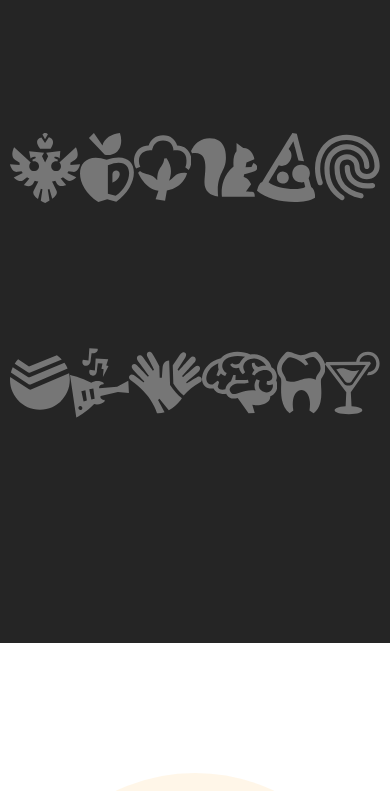
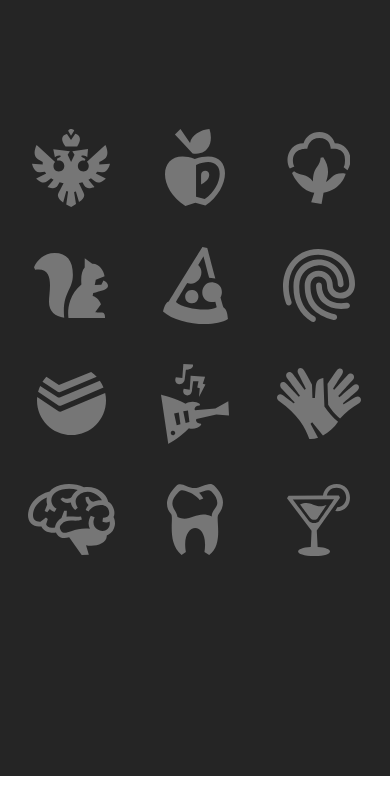
Before and after one commit to evan-weissrussland/portfolio, a React app: page / in a window 390 px wide. Shown: the part 9760-10551 px from the top of the page. Built offline with nearby package versions, Linux system fonts and the light colour scheme.

Commit message:
адаптив Store

```diff
--- a/src/components/Store.tsx
+++ b/src/components/Store.tsx
@@ -4,7 +4,7 @@ import sprite from "../images/sprite.svg";
 import React from "react";
 
 const icons = [
-    [{
+    {
         id: 1,
         icon: {
             id: 'orel',
@@ -57,9 +57,7 @@ const icons = [
             height: '73',
             viewBox: "0 0 72 73"
         }
-        }
-    ],
-    [
+    },
     {
         id: 7,
         icon: {
@@ -114,7 +112,7 @@ const icons = [
             viewBox: "0 0 63 72"
         }
     }
-    ]
+
 ]
 
 export const Store = () => {
@@ -127,20 +125,14 @@ export const Store = () => {
                         works.
                     </p>
                     <aside>
-                        <div>
-                            {icons[0].map(i => <svg key={i.id} width={i.icon.width} height={i.icon.height}
+                        <div>{icons.map(i => <div key={i.id}>
+                            <svg width={i.icon.width} height={i.icon.height}
                                  viewBox={i.icon.viewBox}
                                  fill="none"
                                  xmlns="http://www.w3.org/2000/svg">
                                 <use xlinkHref={`${sprite}#${i.icon.id}`}/>
-                            </svg>)}
-                        </div>
-                        <div>{icons[1].map(i => <svg key={i.id} width={i.icon.width} height={i.icon.height}
-                                                     viewBox={i.icon.viewBox}
-                                                     fill="none"
-                                                     xmlns="http://www.w3.org/2000/svg">
-                            <use xlinkHref={`${sprite}#${i.icon.id}`}/>
-                        </svg>)}</div>
+                            </svg>
+                        </div>)}</div>
                     </aside>
                 </StoreWrapper>
             </Container>
@@ -156,10 +148,10 @@ const StoreWrapper = styled.div`
     flex-direction: column;
     align-items: center;
     margin: 0 10px;
+
     h2 {
         color: #eaeaea;
         font-size: 60px;
-        //max-width: 500px;
         text-align: center;
         margin-bottom: 14px;
     }
@@ -175,14 +167,42 @@ const StoreWrapper = styled.div`
     aside {
         width: 100%;
         padding: 70px 0;
+
+        & > div {
+
             display: flex;
-        flex-direction: column;
-        gap: 136px;
+            justify-content: space-between;
+            align-items: center;
+            flex-wrap: wrap;
 
             & > div {
                 display: flex;
-            justify-content: space-around;
+                justify-content: center;
                 align-items: center;
+                flex: 0 0 16.6%;
+
+                @media (max-width: 700px) {
+                    flex: 0 0 33%;
+
+                    &:nth-child(-n + 9) {
+                        padding-bottom: 40px;
+                    }
+                }
+
+                @media (min-width: 701px) and (max-width: 930px) {
+                    flex: 0 0 25%;
+
+                    &:nth-child(-n + 8) {
+                        padding-bottom: 70px;
+                    }
+                }
+
+                @media (min-width: 931px) {
+                    &:nth-child(-n + 6) {
+                        padding-bottom: 136px;
+                    }
+                }
+            }
 
             svg {
                 fill: #767676;
```
Lines whose indentation alone changed are shown as unchanged.
